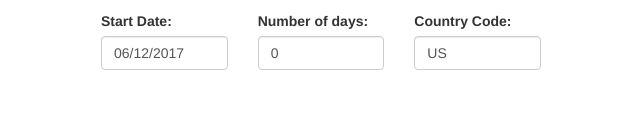
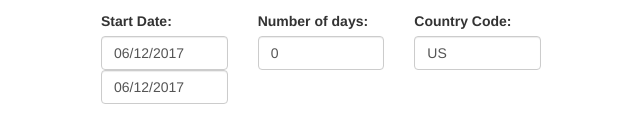
Before and after one commit to calirojas/number8, a plain HTML site: page index.html in a window 1280 px wide. Shown: the part 330-470 px from the top of the page, without its empty margins (319-959 px from the left). Drawn offline with nearby package versions, Linux system fonts and the light colour scheme.

Commit message:
Added input to keep last date calculation on view

```diff
--- a/index.html
+++ b/index.html
@@ -34,6 +34,7 @@
 				<div class="form-group col-sm-4">
 					<label for="startDate" class="control-label">Start Date:</label>
 					<input type="text" class="form-control" id="startDate" value="06/12/2017">
+					<input type="text" id="endDate" class="form-control" value="06/12/2017">
 				</div>
 				<div class="form-group col-sm-4">
 					<label for="numberOfDays" class="control-label">Number of days:</label>
```
